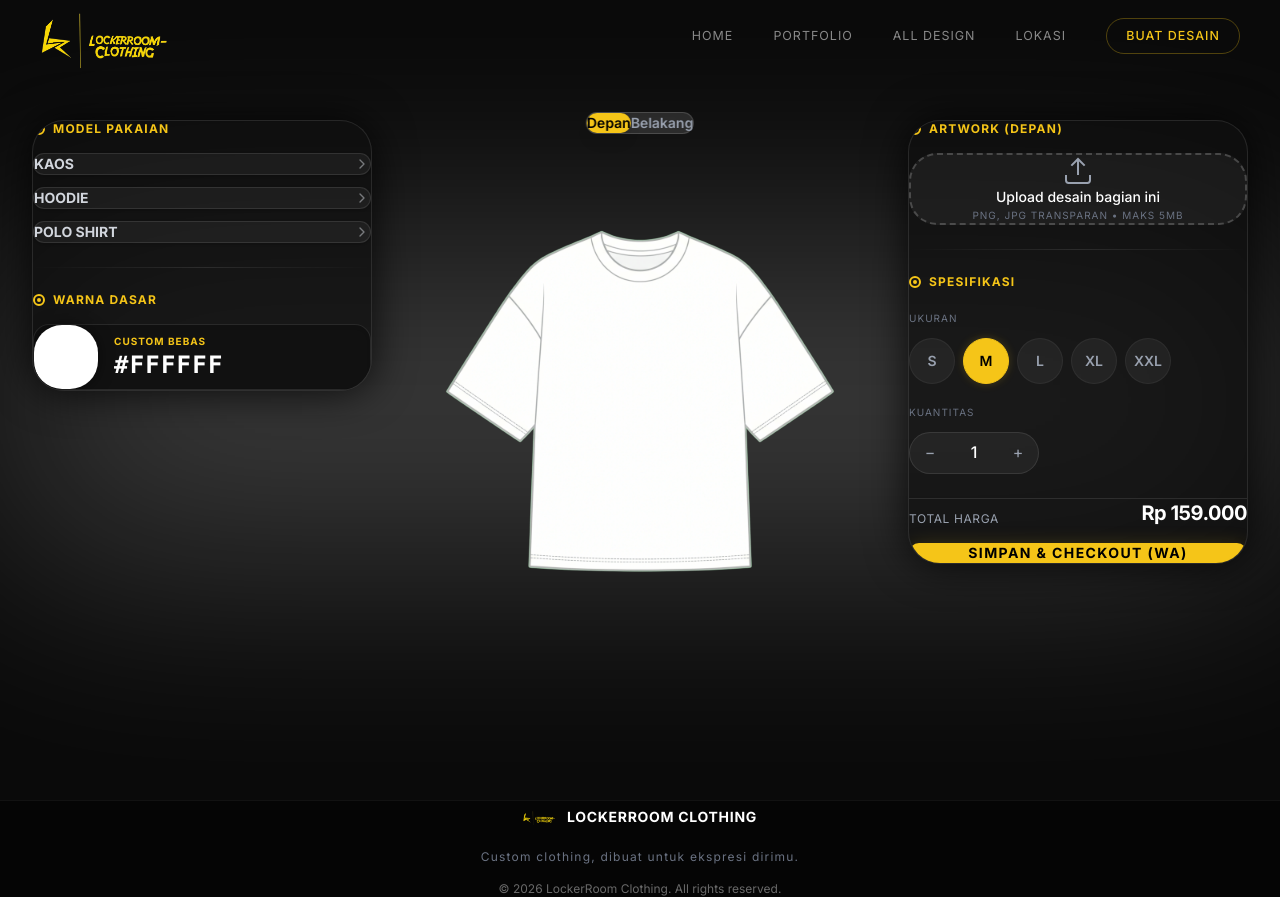
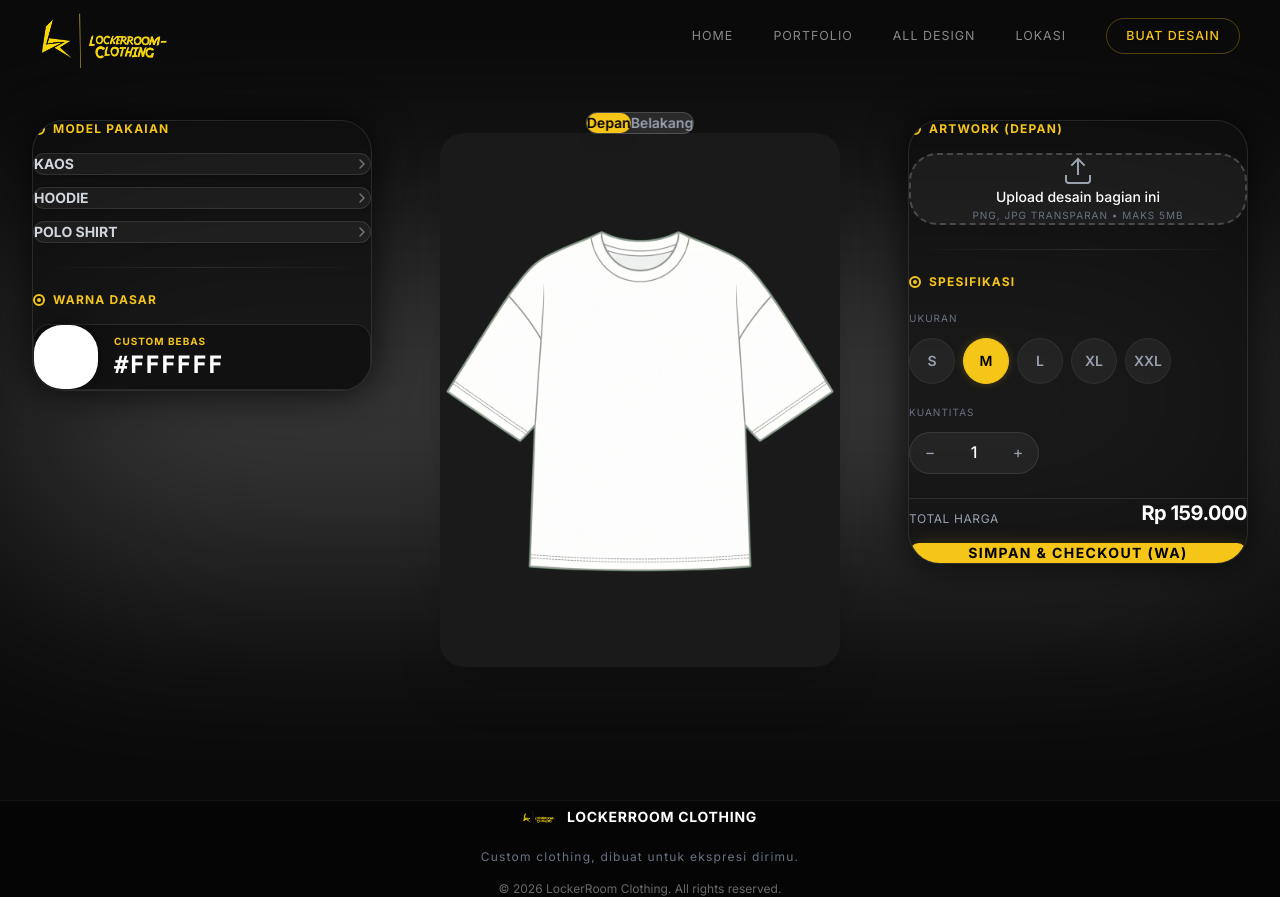
Before and after one commit to nandanannn24/lockerroom-clothing, a Next.js app: page /configurator in a window 1280 px wide. Built offline with nearby package versions, Linux system fonts and the light colour scheme.

Commit message:
fix: resolve black image download & perfect CSS mask tinting

```diff
--- a/app/configurator/page.tsx
+++ b/app/configurator/page.tsx
@@ -52,7 +52,7 @@
     }
 
     try {
-      const dataUrl = await toPng(node, { quality: 1, backgroundColor: "#0a0a0a" });
+      const dataUrl = await toPng(node, { quality: 1, cacheBust: true, backgroundColor: "#111111" });
 
       const link = document.createElement("a");
       link.download = `LockerRoom_Dual_Checkout_${currentProduct.label.replace(/\s+/g, "_")}.png`;
@@ -276,8 +276,8 @@
 
       {/* ── OFF-SCREEN RENDERING DUAL CANVAS (FOR EXPORT ONLY) ── */}
       <div
-        className="absolute top-[-9999px] left-[-9999px] flex shrink-0 items-center justify-between p-20 gap-20 overflow-hidden"
-        style={{ width: "2400px", height: "1200px", backgroundColor: "#0a0a0a" }}
+        className="fixed top-[200vh] left-0 flex shrink-0 items-center justify-between p-20 gap-20 overflow-hidden pointer-events-none z-[-50] bg-[#111111]"
+        style={{ width: "2400px", height: "1200px" }}
         id="dual-canvas-capture"
       >
         <MockupCanvas forcedSide="front" hideBackground={true} />
--- a/components/configurator/MockupCanvas.tsx
+++ b/components/configurator/MockupCanvas.tsx
@@ -40,13 +40,25 @@
       <div className={`relative flex items-center justify-center transition-all duration-500 ease-out ${containerSizingClass}`}>
 
         {/* ── MOCKUP CONTAINER ── */}
-        <div className="relative w-full aspect-[3/4] flex items-center justify-center">
+        <div className="relative w-full aspect-[3/4] flex items-center justify-center bg-[#1a1a1a] rounded-3xl overflow-hidden shadow-2xl">
 
-          {/* LAYER 1: BASE COLOR (Masked precisely to shirt shape) */}
+          {/* LAYER 1: BASE T-SHIRT IMAGE */}
           <div
-            className="absolute inset-0 z-0 transition-colors duration-300"
+            className="absolute inset-0 z-0 pointer-events-none"
+            style={{
+              backgroundImage: `url('${imageSrc}')`,
+              backgroundSize: "contain",
+              backgroundPosition: "center",
+              backgroundRepeat: "no-repeat",
+            }}
+          />
+
+          {/* LAYER 2: COLOR OVERLAY (Multiply + Masked) */}
+          <div
+            className="absolute inset-0 z-10 transition-colors duration-300 pointer-events-none"
             style={{
               backgroundColor: meshColor,
+              mixBlendMode: "multiply",
               WebkitMaskImage: `url('${imageSrc}')`,
               WebkitMaskSize: "contain",
               WebkitMaskPosition: "center",
@@ -55,30 +67,6 @@
               maskSize: "contain",
               maskPosition: "center",
               maskRepeat: "no-repeat"
-            }}
-          />
-
-          {/* LAYER 2: SHADOWS/TEXTURE OVERLAY (Multiply blend mode) */}
-          <div
-            className="absolute inset-0 z-10 pointer-events-none"
-            style={{
-              backgroundImage: `url('${imageSrc}')`,
-              backgroundSize: "contain",
-              backgroundPosition: "center",
-              backgroundRepeat: "no-repeat",
-              mixBlendMode: "multiply",
-              opacity: 0.95
-            }}
-          />
-
-          {/* LAYER 3: HIGHLIGHTS/SHEEN (Screen/Lighten for ultra realism - optional enhancement) */}
-          <div
-            className="absolute inset-0 z-20 pointer-events-none opacity-30 mix-blend-screen"
-            style={{
-              backgroundImage: `url('${imageSrc}')`,
-              backgroundSize: "contain",
-              backgroundPosition: "center",
-              backgroundRepeat: "no-repeat",
             }}
           />
 
```
Also changed, not shown: app/admin/orders/page.tsx (line endings or trailing spaces), app/admin/products/page.tsx (line endings or trailing spaces).
